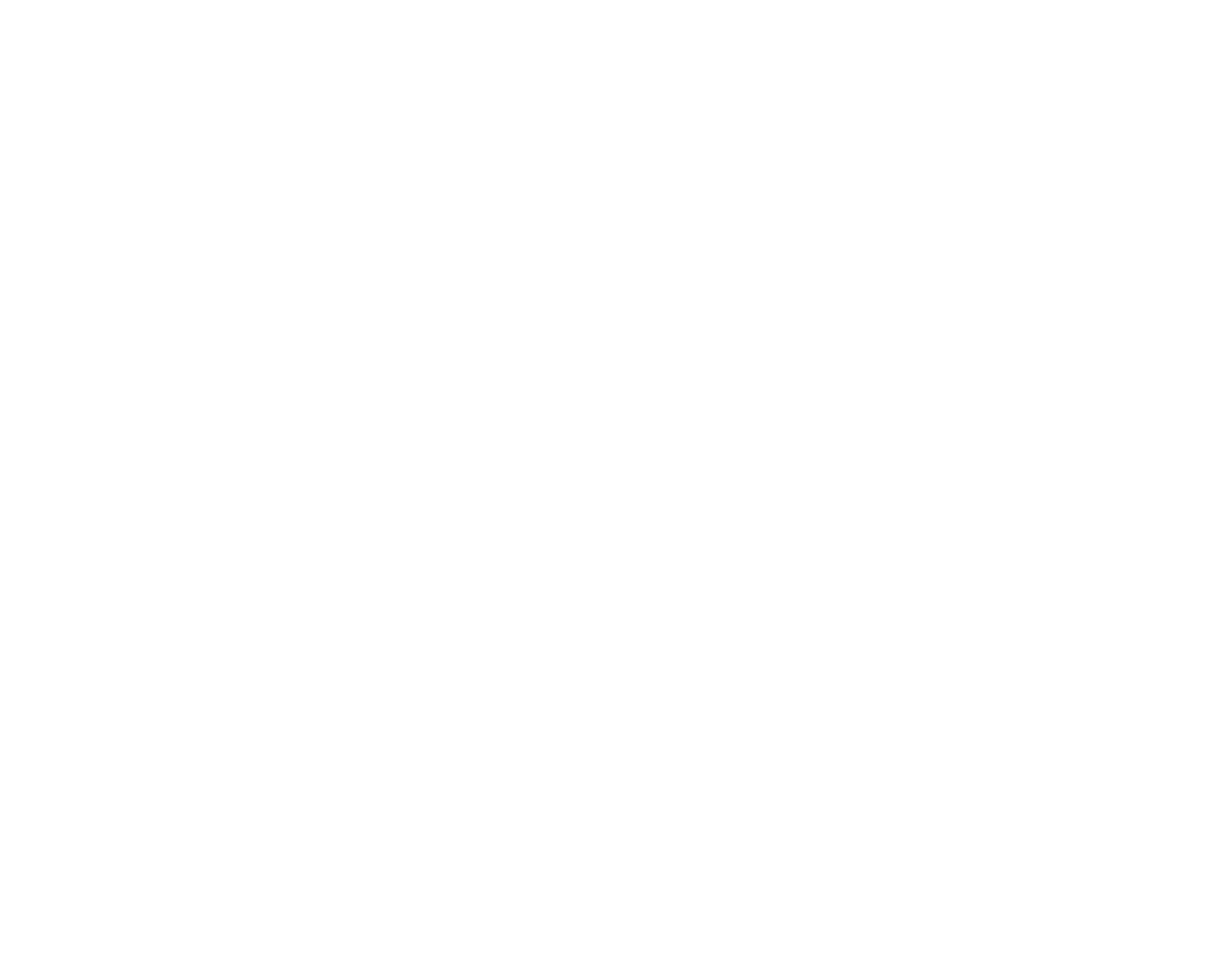
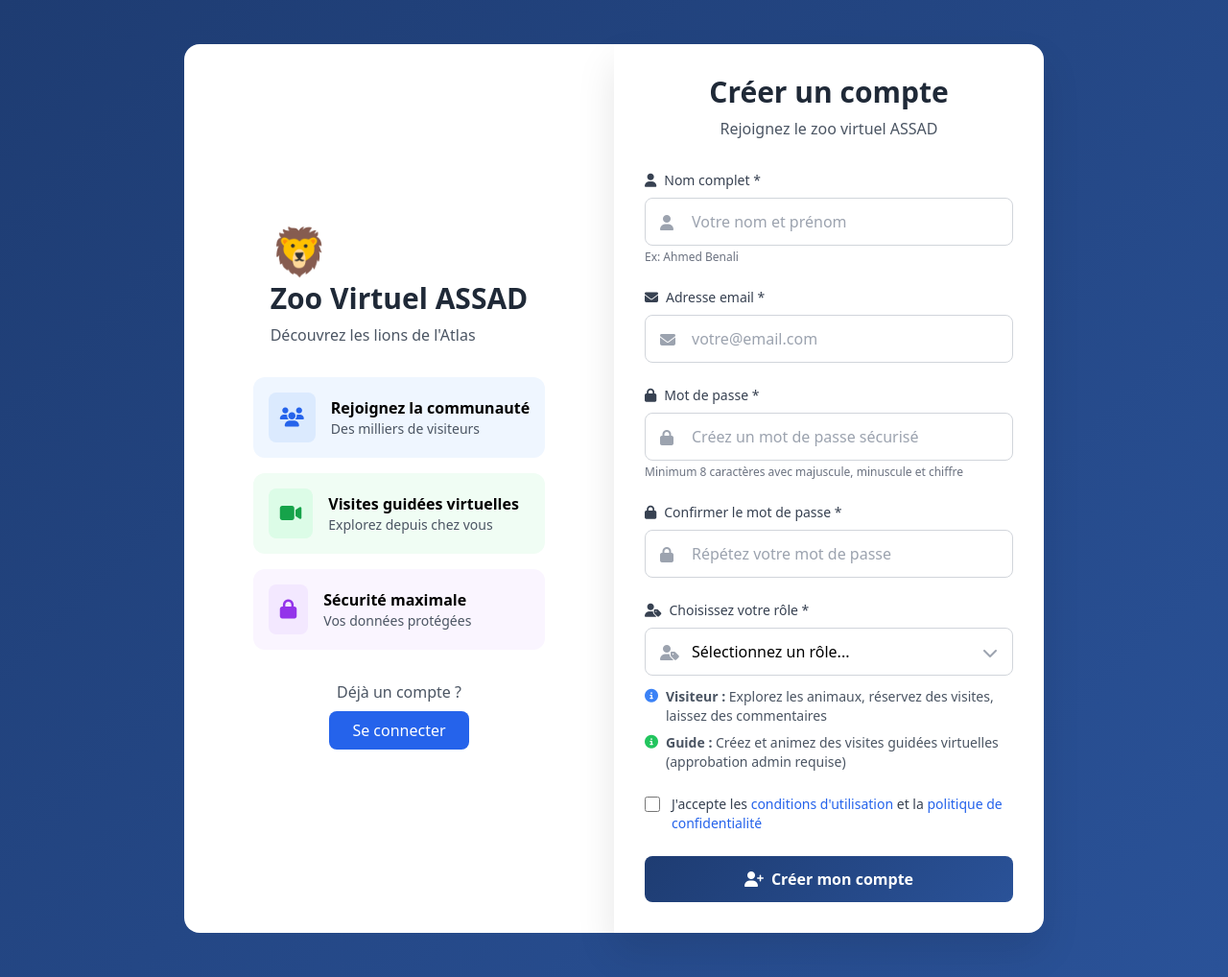
Before and after one commit to MEDJAJ/assad_zoo, a PHP site: page /register.php in a window 1280 px wide. Before the commit the page is empty. Shown: the whole page at 96% size. Run offline with PHP 8.4, Linux system fonts and the light colour scheme; some libraries are stand-ins or nearby versions.

Commit message:
feat : realisation la page register juste partie front end

```diff
--- a/app/resources/views/auth/login.php
+++ b/app/resources/views/auth/login.php
@@ -6,7 +6,7 @@
     <title>Connexion - Zoo ASSAD</title>
     <script src="https://cdn.tailwindcss.com"></script>
     <link rel="stylesheet" href="https://cdnjs.cloudflare.com/ajax/libs/font-awesome/6.4.0/css/all.min.css">
-    <!-- <style>
+    <style>
         .gradient-bg {
             background: linear-gradient(135deg, #667eea 0%, #764ba2 100%);
         }
@@ -24,7 +24,7 @@
             50% { transform: translateY(-20px); }
             100% { transform: translateY(0px); }
         }
-    </style> -->
+    </style>
 </head>
 <body class="bg-gray-50 min-h-screen flex items-center justify-center p-4">
     <div class="fixed inset-0 gradient-bg z-0"></div>
--- a/app/resources/views/auth/register.php
+++ b/app/resources/views/auth/register.php
@@ -0,0 +1,242 @@
+<!DOCTYPE html>
+<html lang="fr">
+<head>
+    <meta charset="UTF-8">
+    <meta name="viewport" content="width=device-width, initial-scale=1.0">
+    <title>Inscription - Zoo ASSAD</title>
+    <script src="https://cdn.tailwindcss.com"></script>
+    <link rel="stylesheet" href="https://cdnjs.cloudflare.com/ajax/libs/font-awesome/6.4.0/css/all.min.css">
+    <style>
+        .gradient-bg {
+            background: linear-gradient(135deg, #1e3c72 0%, #2a5298 100%);
+        }
+        .card-shadow {
+            box-shadow: 0 20px 40px rgba(0, 0, 0, 0.1);
+        }
+        .input-focus:focus {
+            box-shadow: 0 0 0 3px rgba(66, 153, 225, 0.5);
+        }
+    </style>
+</head>
+<body class="bg-gray-50 min-h-screen flex items-center justify-center p-4">
+    <div class="fixed inset-0 gradient-bg z-0"></div>
+
+    <div class="relative z-10 w-full max-w-4xl flex">
+        <!-- Illustration côté gauche -->
+        <div class="hidden md:flex md:w-1/2 bg-white rounded-l-2xl p-8 flex-col justify-center items-center">
+            <div class="mb-8">
+                <h1 class="text-5xl mb-2">🦁</h1>
+                <h2 class="text-3xl font-bold text-gray-800">Zoo Virtuel ASSAD</h2>
+                <p class="text-gray-600 mt-2">Découvrez les lions de l'Atlas</p>
+            </div>
+
+            <div class="space-y-4">
+                <div class="flex items-center bg-blue-50 p-4 rounded-xl">
+                    <div class="bg-blue-100 p-3 rounded-lg mr-4">
+                        <i class="fas fa-users text-blue-600 text-xl"></i>
+                    </div>
+                    <div>
+                        <h3 class="font-semibold">Rejoignez la communauté</h3>
+                        <p class="text-sm text-gray-600">Des milliers de visiteurs</p>
+                    </div>
+                </div>
+
+                <div class="flex items-center bg-green-50 p-4 rounded-xl">
+                    <div class="bg-green-100 p-3 rounded-lg mr-4">
+                        <i class="fas fa-video text-green-600 text-xl"></i>
+                    </div>
+                    <div>
+                        <h3 class="font-semibold">Visites guidées virtuelles</h3>
+                        <p class="text-sm text-gray-600">Explorez depuis chez vous</p>
+                    </div>
+                </div>
+
+                <div class="flex items-center bg-purple-50 p-4 rounded-xl">
+                    <div class="bg-purple-100 p-3 rounded-lg mr-4">
+                        <i class="fas fa-lock text-purple-600 text-xl"></i>
+                    </div>
+                    <div>
+                        <h3 class="font-semibold">Sécurité maximale</h3>
+                        <p class="text-sm text-gray-600">Vos données protégées</p>
+                    </div>
+                </div>
+            </div>
+
+            <div class="mt-8 text-center">
+                <p class="text-gray-600">Déjà un compte ?</p>
+                <a href="login.php" class="inline-block mt-2 px-6 py-2 bg-blue-600 text-white rounded-lg hover:bg-blue-700 transition">
+                    Se connecter
+                </a>
+            </div>
+        </div>
+
+        <!-- Formulaire d'inscription côté droit -->
+        <div class="w-full md:w-1/2 bg-white card-shadow rounded-2xl md:rounded-r-2xl md:rounded-l-none p-8">
+            <!-- En-tête -->
+            <div class="text-center mb-8">
+                <h1 class="text-3xl font-bold text-gray-800">Créer un compte</h1>
+                <p class="text-gray-600 mt-2">Rejoignez le zoo virtuel ASSAD</p>
+            </div>
+
+            <!-- Formulaire -->
+            <form method="POST" action="process_register.php" class="space-y-6">
+                <!-- Nom complet -->
+                <div>
+                    <label class="block text-sm font-medium text-gray-700 mb-2">
+                        <i class="fas fa-user mr-2"></i>Nom complet *
+                    </label>
+                    <div class="relative">
+                        <input
+                            type="text"
+                            name="nom"
+                            required
+                            pattern="[A-Za-zÀ-ÿ\s\-']{2,50}"
+                            title="2 à 50 caractères, lettres, espaces, tirets et apostrophes seulement"
+                            class="w-full px-4 py-3 border border-gray-300 rounded-lg input-focus focus:outline-none focus:border-blue-500 pl-12"
+                            placeholder="Votre nom et prénom"
+                        >
+                        <div class="absolute left-4 top-3.5 text-gray-400">
+                            <i class="fas fa-user"></i>
+                        </div>
+                    </div>
+                    <p class="text-xs text-gray-500 mt-1">Ex: Ahmed Benali</p>
+                </div>
+
+                <!-- Email -->
+                <div>
+                    <label class="block text-sm font-medium text-gray-700 mb-2">
+                        <i class="fas fa-envelope mr-2"></i>Adresse email *
+                    </label>
+                    <div class="relative">
+                        <input
+                            type="email"
+                            name="email"
+                            required
+                            class="w-full px-4 py-3 border border-gray-300 rounded-lg input-focus focus:outline-none focus:border-blue-500 pl-12"
+                            placeholder="votre@email.com"
+                        >
+                        <div class="absolute left-4 top-3.5 text-gray-400">
+                            <i class="fas fa-envelope"></i>
+                        </div>
+                    </div>
+                </div>
+
+                <!-- Mot de passe -->
+                <div>
+                    <label class="block text-sm font-medium text-gray-700 mb-2">
+                        <i class="fas fa-lock mr-2"></i>Mot de passe *
+                    </label>
+                    <div class="relative">
+                        <input
+                            type="password"
+                            name="password"
+                            required
+                            pattern="(?=.*\d)(?=.*[a-z])(?=.*[A-Z]).{8,}"
+                            title="8 caractères minimum, avec au moins 1 majuscule, 1 minuscule et 1 chiffre"
+                            class="w-full px-4 py-3 border border-gray-300 rounded-lg input-focus focus:outline-none focus:border-blue-500 pl-12"
+                            placeholder="Créez un mot de passe sécurisé"
+                        >
+                        <div class="absolute left-4 top-3.5 text-gray-400">
+                            <i class="fas fa-lock"></i>
+                        </div>
+                    </div>
+                    <p class="text-xs text-gray-500 mt-1">
+                        Minimum 8 caractères avec majuscule, minuscule et chiffre
+                    </p>
+                </div>
+
+                <!-- Confirmation mot de passe -->
+                <div>
+                    <label class="block text-sm font-medium text-gray-700 mb-2">
+                        <i class="fas fa-lock mr-2"></i>Confirmer le mot de passe *
+                    </label>
+                    <div class="relative">
+                        <input
+                            type="password"
+                            name="confirm_password"
+                            required
+                            class="w-full px-4 py-3 border border-gray-300 rounded-lg input-focus focus:outline-none focus:border-blue-500 pl-12"
+                            placeholder="Répétez votre mot de passe"
+                        >
+                        <div class="absolute left-4 top-3.5 text-gray-400">
+                            <i class="fas fa-lock"></i>
+                        </div>
+                    </div>
+                </div>
+
+                <!-- Sélection du rôle - VERSION SIMPLE AVEC SELECT -->
+                <div>
+                    <label class="block text-sm font-medium text-gray-700 mb-2">
+                        <i class="fas fa-user-tag mr-2"></i>Choisissez votre rôle *
+                    </label>
+
+                    <div class="relative">
+                        <select
+                            name="role"
+                            required
+                            class="w-full px-4 py-3 border border-gray-300 rounded-lg input-focus focus:outline-none focus:border-blue-500 pl-12 appearance-none bg-white"
+                        >
+                            <option value="">Sélectionnez un rôle...</option>
+                            <option value="visiteur">👤 Visiteur</option>
+                            <option value="guide">🧭 Guide</option>
+                        </select>
+                        <div class="absolute left-4 top-3.5 text-gray-400">
+                            <i class="fas fa-user-tag"></i>
+                        </div>
+                        <div class="absolute right-4 top-3.5 text-gray-400 pointer-events-none">
+                            <i class="fas fa-chevron-down"></i>
+                        </div>
+                    </div>
+
+                    <!-- Description des rôles -->
+                    <div class="mt-3 space-y-2 text-sm text-gray-600">
+                        <div class="flex items-start">
+                            <i class="fas fa-info-circle text-blue-500 mt-0.5 mr-2"></i>
+                            <span><strong>Visiteur :</strong> Explorez les animaux, réservez des visites, laissez des commentaires</span>
+                        </div>
+                        <div class="flex items-start">
+                            <i class="fas fa-info-circle text-green-500 mt-0.5 mr-2"></i>
+                            <span><strong>Guide :</strong> Créez et animez des visites guidées virtuelles (approbation admin requise)</span>
+                        </div>
+                    </div>
+                </div>
+
+                <!-- Conditions d'utilisation -->
+                <div class="flex items-start">
+                    <div class="flex items-center h-5">
+                        <input
+                            id="terms"
+                            name="terms"
+                            type="checkbox"
+                            required
+                            class="h-4 w-4 text-blue-600 border-gray-300 rounded focus:ring-blue-500"
+                        >
+                    </div>
+                    <div class="ml-3 text-sm">
+                        <label for="terms" class="text-gray-700">
+                            J'accepte les
+                            <a href="#" class="text-blue-600 hover:text-blue-800 font-medium">conditions d'utilisation</a>
+                            et la
+                            <a href="#" class="text-blue-600 hover:text-blue-800 font-medium">politique de confidentialité</a>
+                        </label>
+                    </div>
+                </div>
+
+                <!-- Bouton d'inscription -->
+                <button type="submit" class="w-full gradient-bg text-white py-3 px-4 rounded-lg font-semibold hover:opacity-90 transition duration-300 flex items-center justify-center">
+                    <i class="fas fa-user-plus mr-2"></i>
+                    Créer mon compte
+                </button>
+
+                <!-- Lien vers connexion (mobile seulement) -->
+                <div class="text-center mt-6 md:hidden">
+                    <p class="text-gray-600">Déjà un compte ?</p>
+                    <a href="login.php" class="text-blue-600 hover:text-blue-800 font-medium">
+                        Connectez-vous ici
+                    </a>
+                </div>
+            </form>
+        </div>
+    </div>
+</body>
+</html>
```
Also changed, not shown: app/resources/views/visitor/animal_details.php (added), app/resources/views/visitor/animals.php (added), app/resources/views/visitor/commentaire.php (added), app/resources/views/visitor/home.php (added), app/resources/views/visitor/reservation.php (added), app/resources/views/visitor/visites.php (added).
